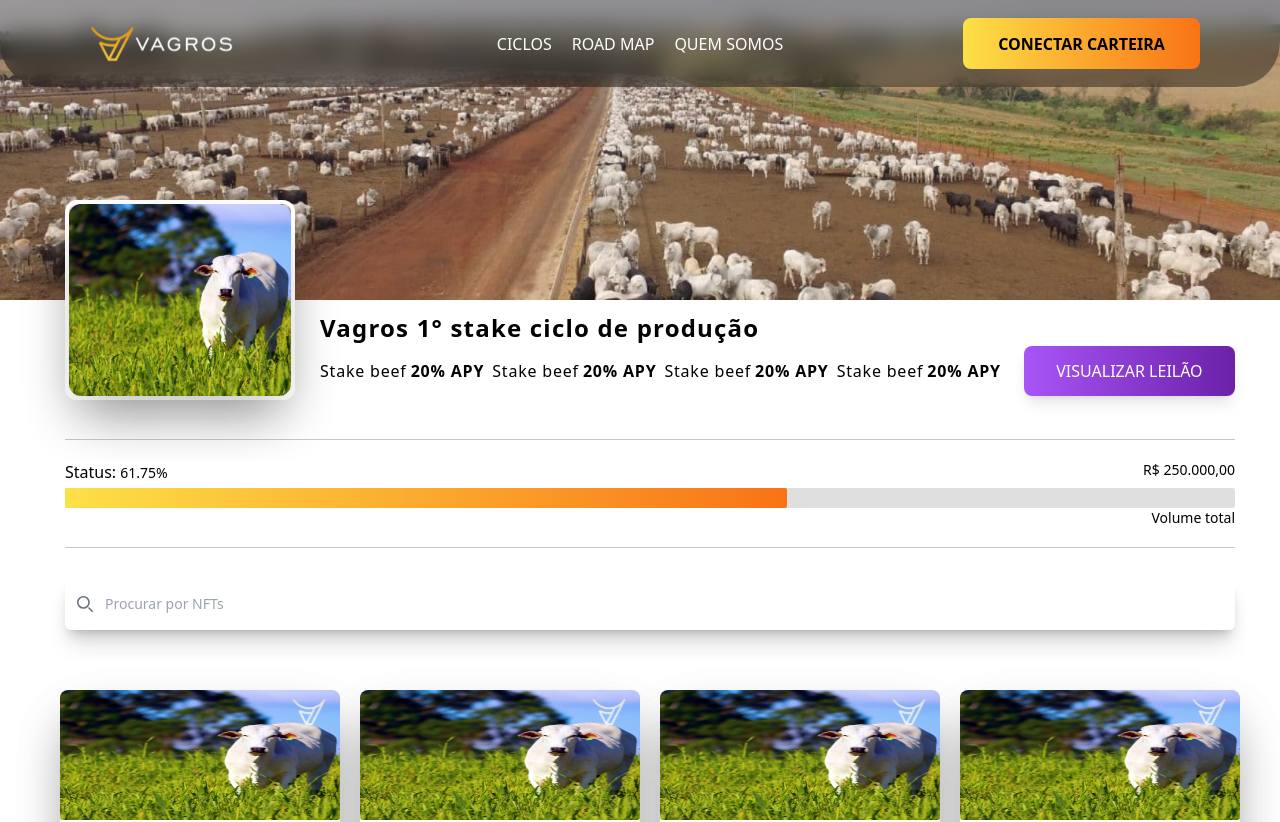
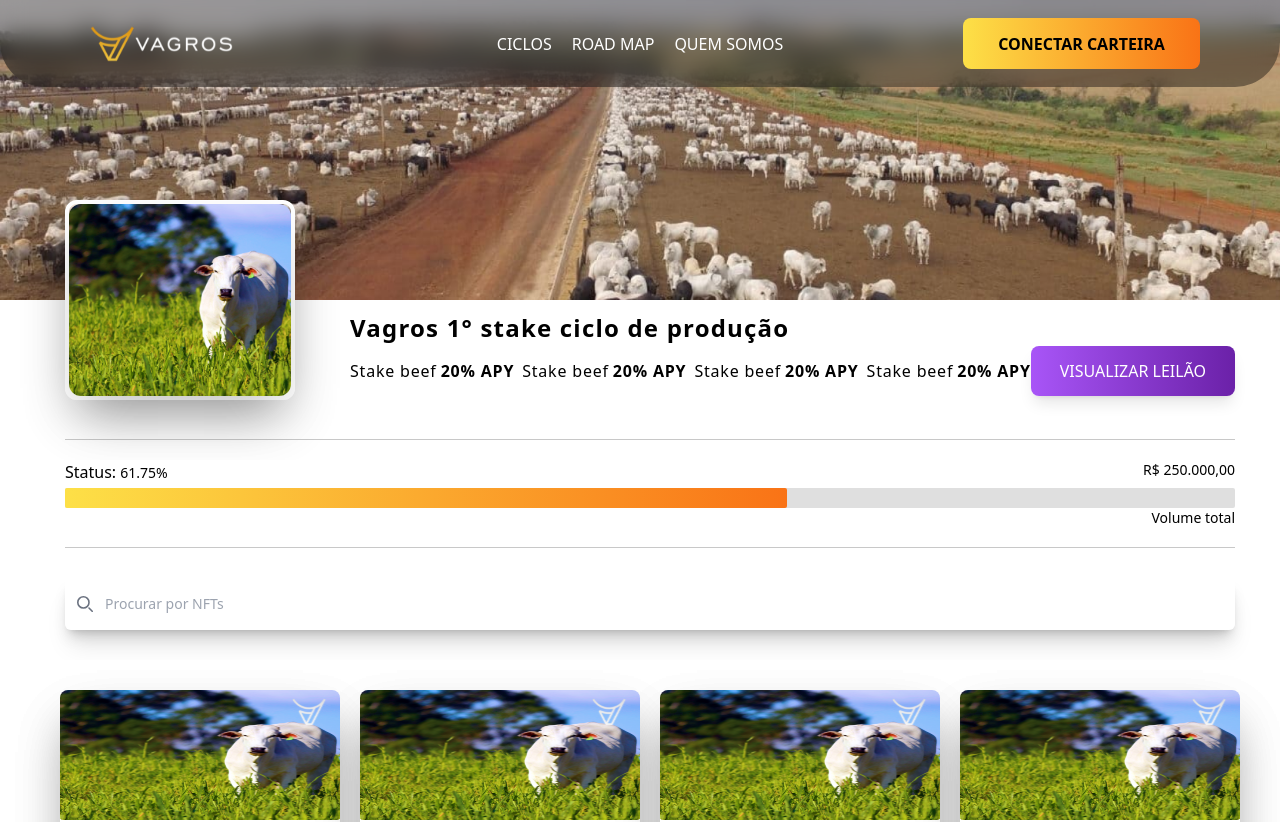
Before and after one commit to XRow08/vagros, a Next.js app: page /ciclos-view in a window 1280 px wide. Shown: the top 822 px of the page. Built offline with nearby package versions, Linux system fonts and the light colour scheme.

Commit message:
fix: ciclos-view

```diff
--- a/src/Components/CiclosViewPerfil/index.tsx
+++ b/src/Components/CiclosViewPerfil/index.tsx
@@ -25,7 +25,7 @@
 
         <div className="w-full justify-between">
 
-          <div className="flex flex-col ml-[320px] mr-[5%] h-[100px]">
+          <div className="flex flex-col ml-[5%] md:ml-[350px] mr-[5%] h-[100px]">
 
             <h1 className="text-black font-archivo text-2xl font-bold leading-normal tracking-wider mt-[10px]">
               Vagros 1° stake ciclo de produção
```
